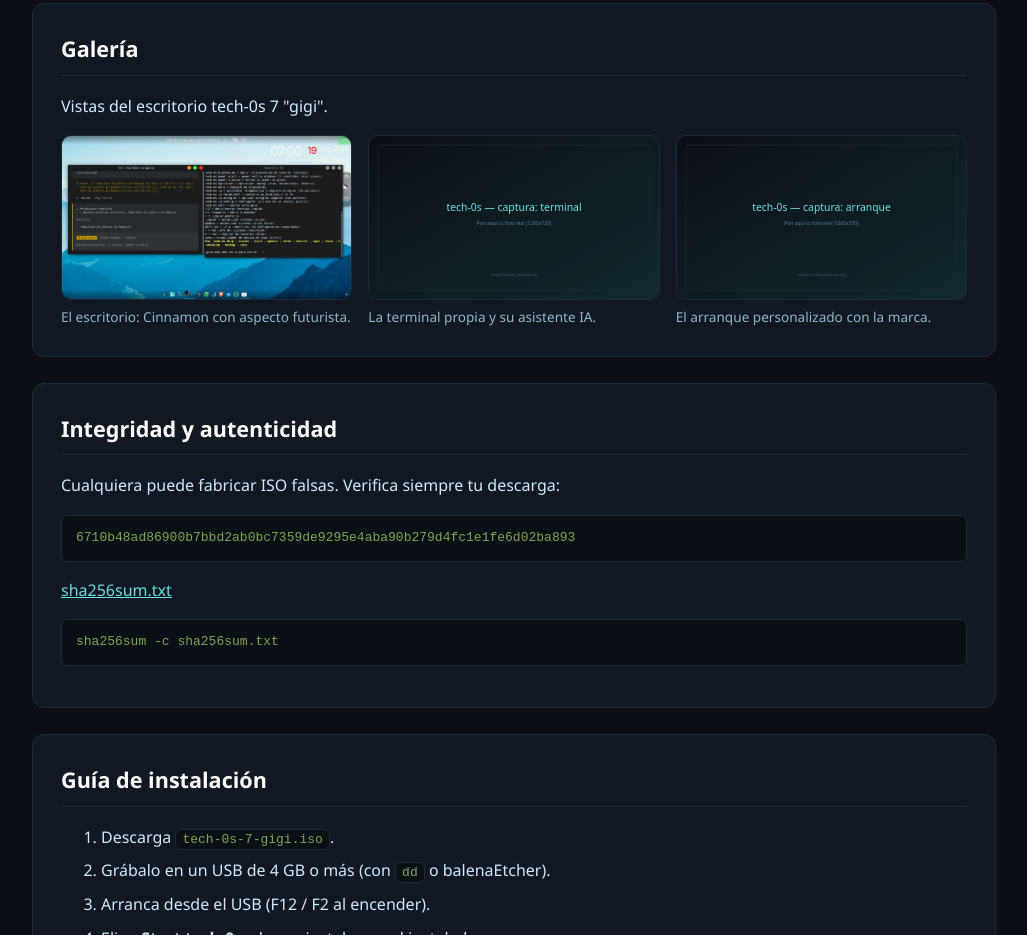
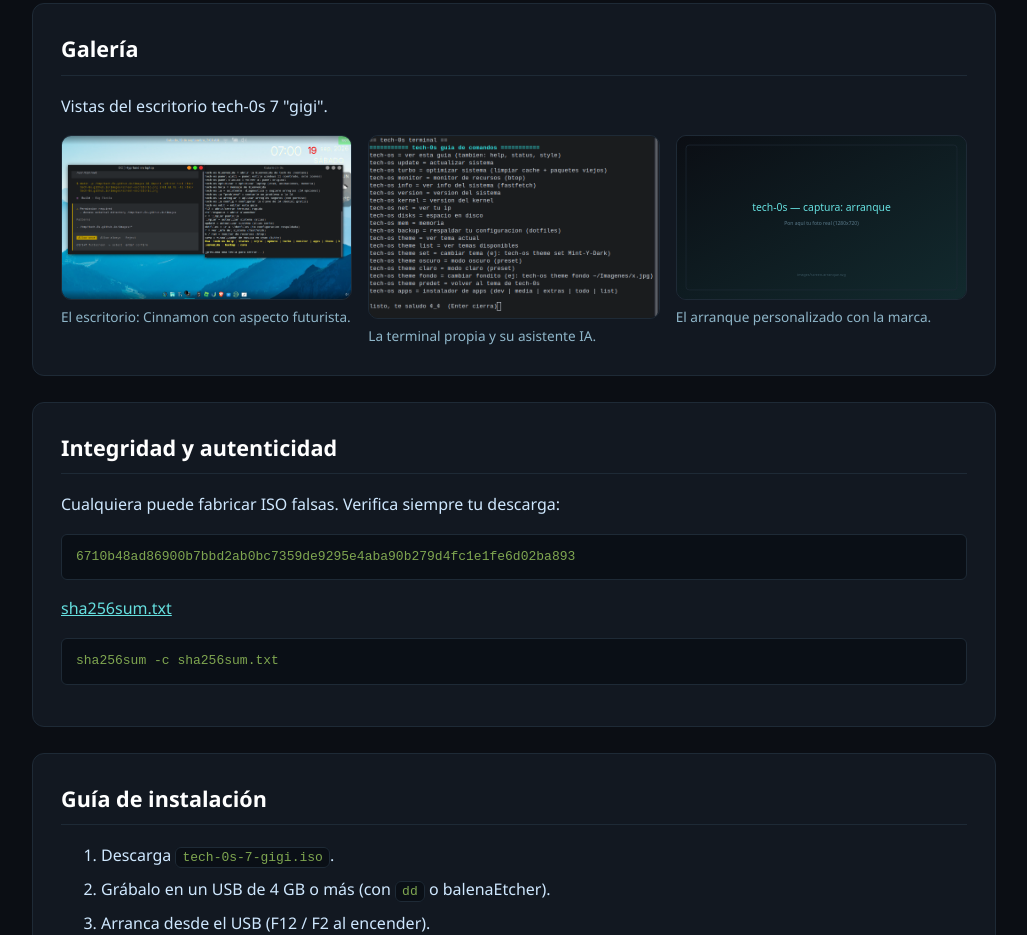
Before and after one commit to tech-0s/tech-0s.github.io, a plain HTML site: page index.html in a window 1280 px wide. Shown: the part 1606-2541 px from the top of the page, without its empty margins (126-1153 px from the left). Drawn offline with Linux system fonts and the light colour scheme.

Commit message:
Captura real de la terminal y su asistente

```diff
--- a/index.html
+++ b/index.html
@@ -130,7 +130,7 @@
     <p>Vistas del escritorio tech-0s 7 "gigi".</p>
     <div class="gal">
       <figure><img src="images/screen-escritorio.png" alt="Escritorio de tech-0s"><figcaption>El escritorio: Cinnamon con aspecto futurista.</figcaption></figure>
-      <figure><img src="images/screen-terminal.svg" alt="Terminal tech-os"><figcaption>La terminal propia y su asistente IA.</figcaption></figure>
+      <figure><img src="images/screen-terminal.png" alt="Terminal tech-os"><figcaption>La terminal propia y su asistente IA.</figcaption></figure>
       <figure><img src="images/screen-arranque.svg" alt="Arranque de tech-0s"><figcaption>El arranque personalizado con la marca.</figcaption></figure>
     </div>
   </div>
```
Also changed, not shown: images/screen-terminal.png (added).
